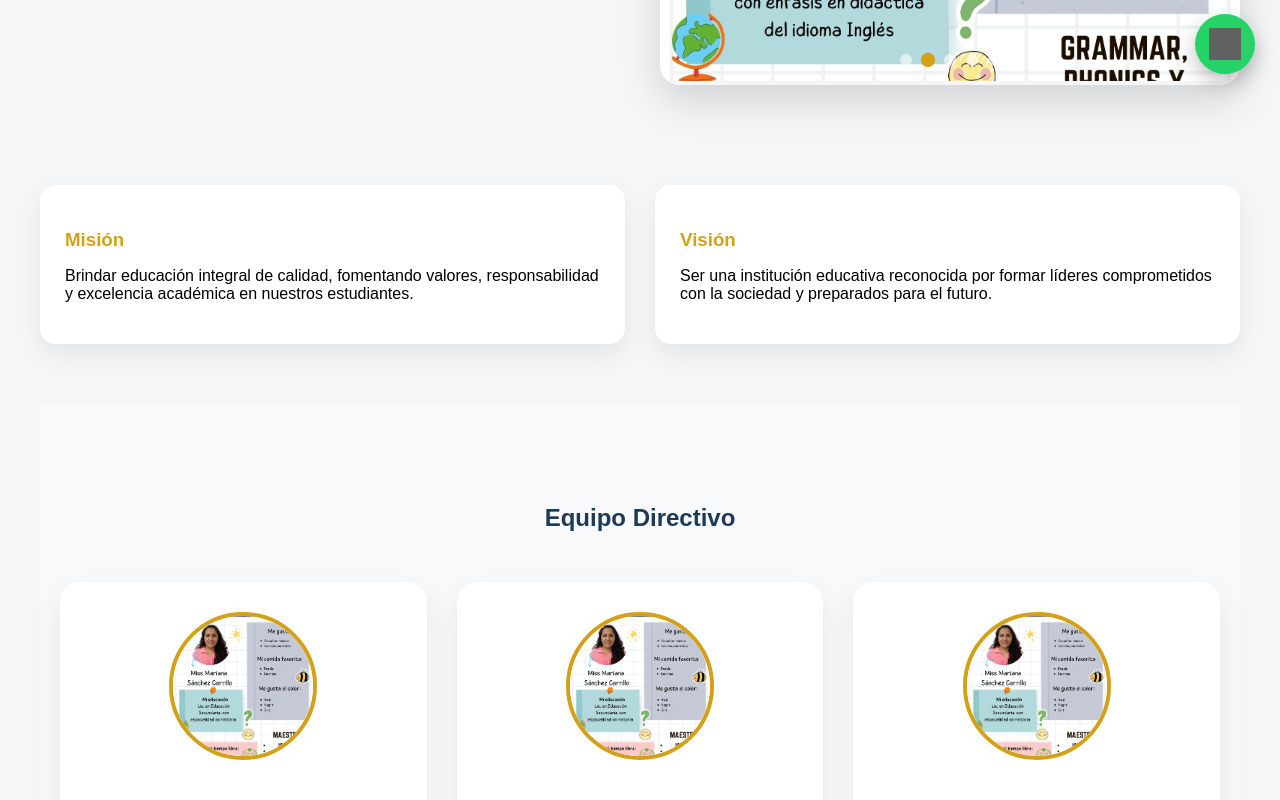
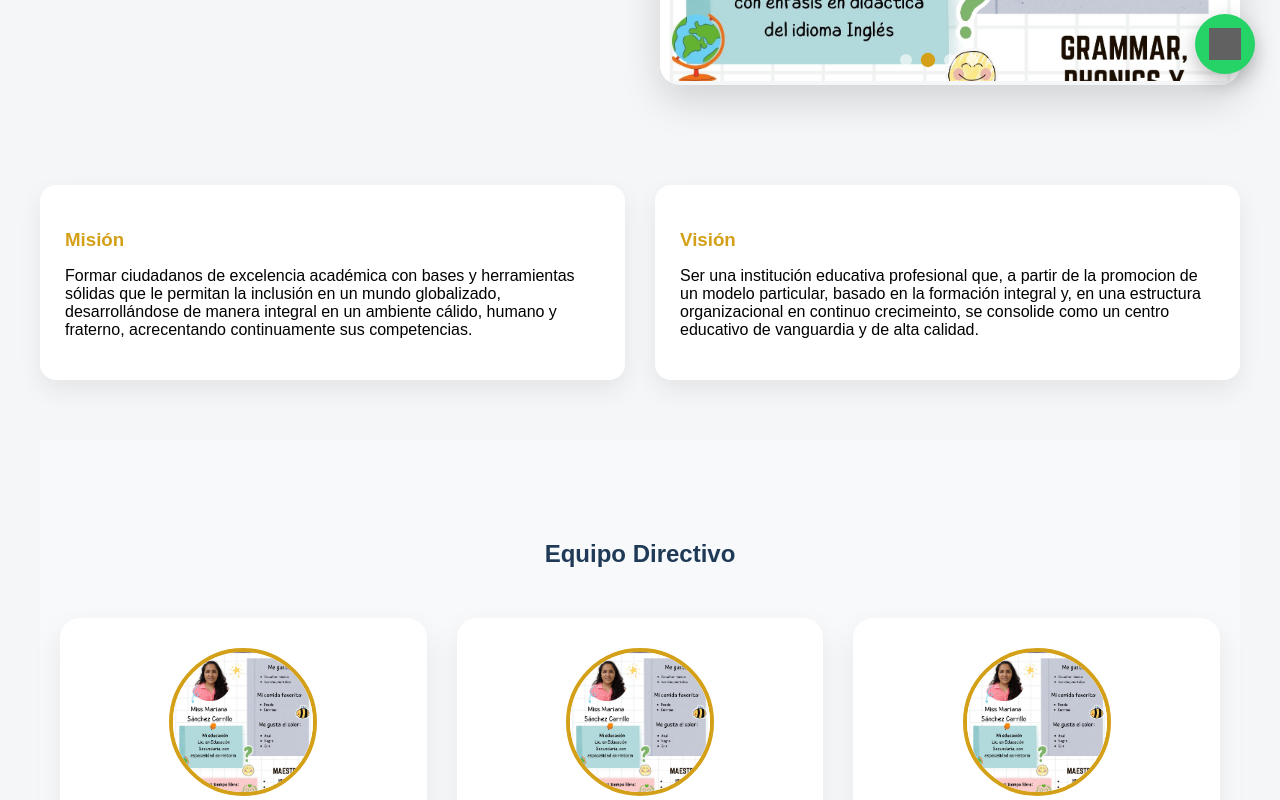
Before and after one commit to institutogabrielaresti/colegio-web, an Angular app: page /nosotros in a window 1280 px wide. Shown: the part 701-1501 px from the top of the page. Built offline with nearby package versions, Linux system fonts and the light colour scheme; grey boxes are pictures that could not be loaded.

Commit message:
Se agrega Calendario

```diff
--- a/src/app/app.routes.ts
+++ b/src/app/app.routes.ts
@@ -2,9 +2,11 @@ import { Routes } from '@angular/router';
 import { InicioComponent } from './pages/inicio/inicio';
 import { NosotrosComponent } from './pages/nosotros/nosotros';
 import { ContactoComponent } from './pages/contacto/contacto';
+import { CalendarioComponent } from './pages/calendario/calendario';
 
 export const routes: Routes = [
   { path: '', component: InicioComponent },
   { path: 'nosotros', component: NosotrosComponent },
-  { path: 'contacto', component: ContactoComponent }
+  { path: 'contacto', component: ContactoComponent },
+  { path: 'calendario', component: CalendarioComponent }
 ];
--- a/src/app/components/navbar/navbar.html
+++ b/src/app/components/navbar/navbar.html
@@ -15,5 +15,6 @@
     <li><a routerLink="/" (click)="cerrarMenu()">Inicio</a></li>
     <li><a routerLink="/nosotros" (click)="cerrarMenu()">Nosotros</a></li>
     <li><a routerLink="/contacto" (click)="cerrarMenu()">Contacto</a></li>
+    <li><a routerLink="/calendario">Calendario</a></li>
   </ul>
 </nav>
--- /dev/null
+++ b/src/app/pages/calendario/calendario.css
@@ -0,0 +1,26 @@
+.calendario-dropdown{
+  position:absolute;
+  top:40px;
+  right:0;
+  width:260px;
+  background:white;
+  border-radius:10px;
+  box-shadow:0 10px 20px rgba(0,0,0,.2);
+  padding:15px;
+}
+
+.evento{
+  margin-bottom:8px;
+  font-size:14px;
+}
+
+.fecha{
+  color:#d4a017;
+  font-weight:bold;
+}
+
+.ver-todo{
+  display:block;
+  margin-top:10px;
+  text-align:center;
+}
--- /dev/null
+++ b/src/app/pages/calendario/calendario.html
@@ -0,0 +1,7 @@
+<section class="calendario">
+
+  <h1>Calendario Escolar</h1>
+
+  <iframe src="https://calendar.google.com/calendar/embed?src=7e16fc0dd74e89ecc00d732021bc56a7c74565bba0806da13f92e846ec9e04ba%40group.calendar.google.com&ctz=America%2FMonterrey" style="border: 0" width="800" height="600" frameborder="0" scrolling="no"></iframe>
+
+</section>
--- a/src/app/pages/nosotros/nosotros.html
+++ b/src/app/pages/nosotros/nosotros.html
@@ -59,16 +59,20 @@
     <div class="card">
       <h3>Misión</h3>
       <p>
-        Brindar educación integral de calidad, fomentando valores,
-        responsabilidad y excelencia académica en nuestros estudiantes.
+        Formar ciudadanos de excelencia académica con bases y herramientas
+        sólidas que le permitan la inclusión en un mundo globalizado,
+        desarrollándose de manera integral en un ambiente cálido, humano y
+        fraterno, acrecentando continuamente sus competencias.
       </p>
     </div>
 
     <div class="card">
       <h3>Visión</h3>
       <p>
-        Ser una institución educativa reconocida por formar líderes
-        comprometidos con la sociedad y preparados para el futuro.
+        Ser una institución educativa profesional que, a partir de la promocion
+        de un modelo particular, basado en la formación integral y, en una
+        estructura organizacional en continuo crecimeinto, se consolide como un
+        centro educativo de vanguardia y de alta calidad.
       </p>
     </div>
 
```
Also changed, not shown: src/app/pages/calendario/calendario.ts (added, +11 -0 lines), 1 other file (tests, documents, lock files or other folders).
